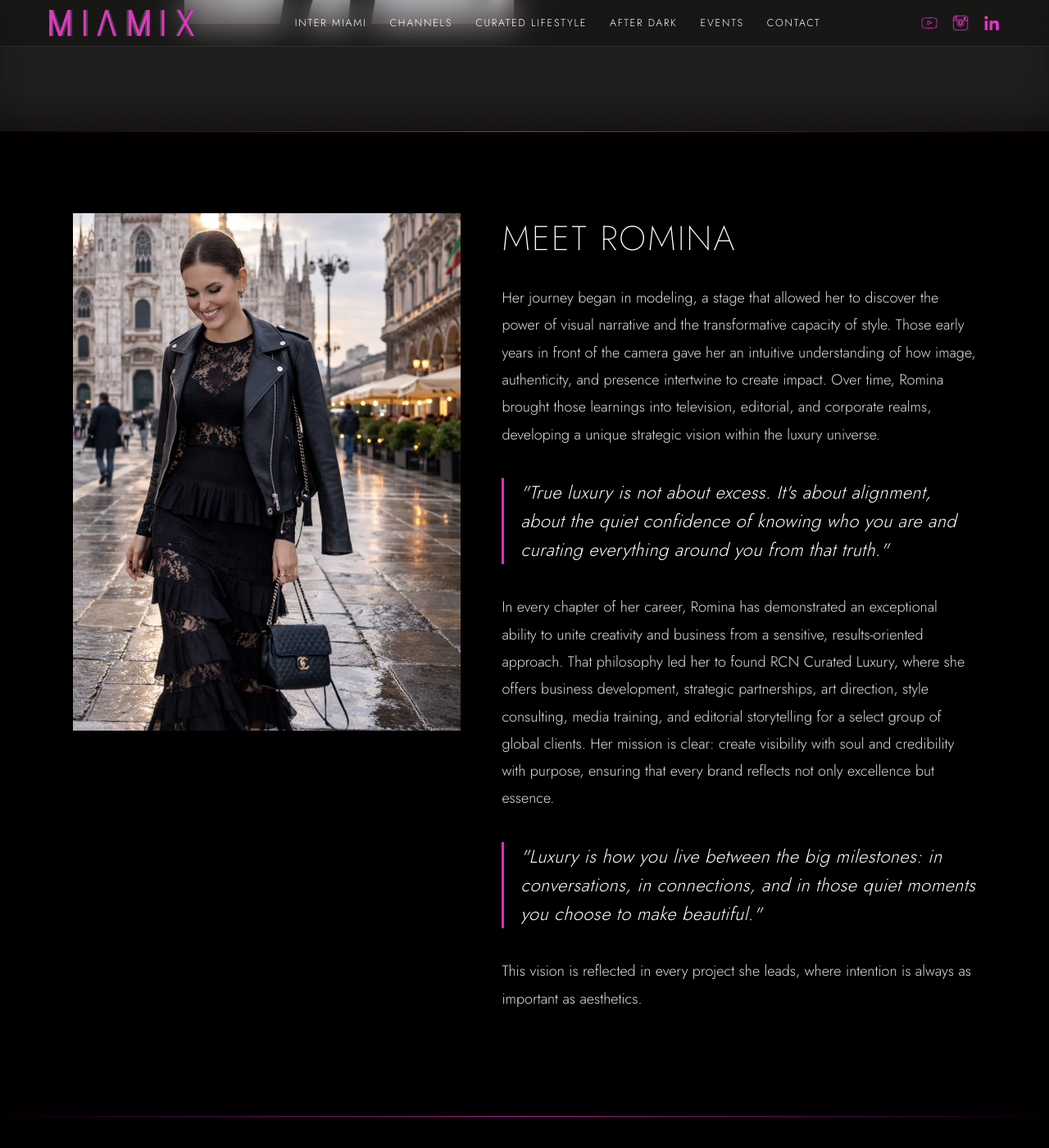
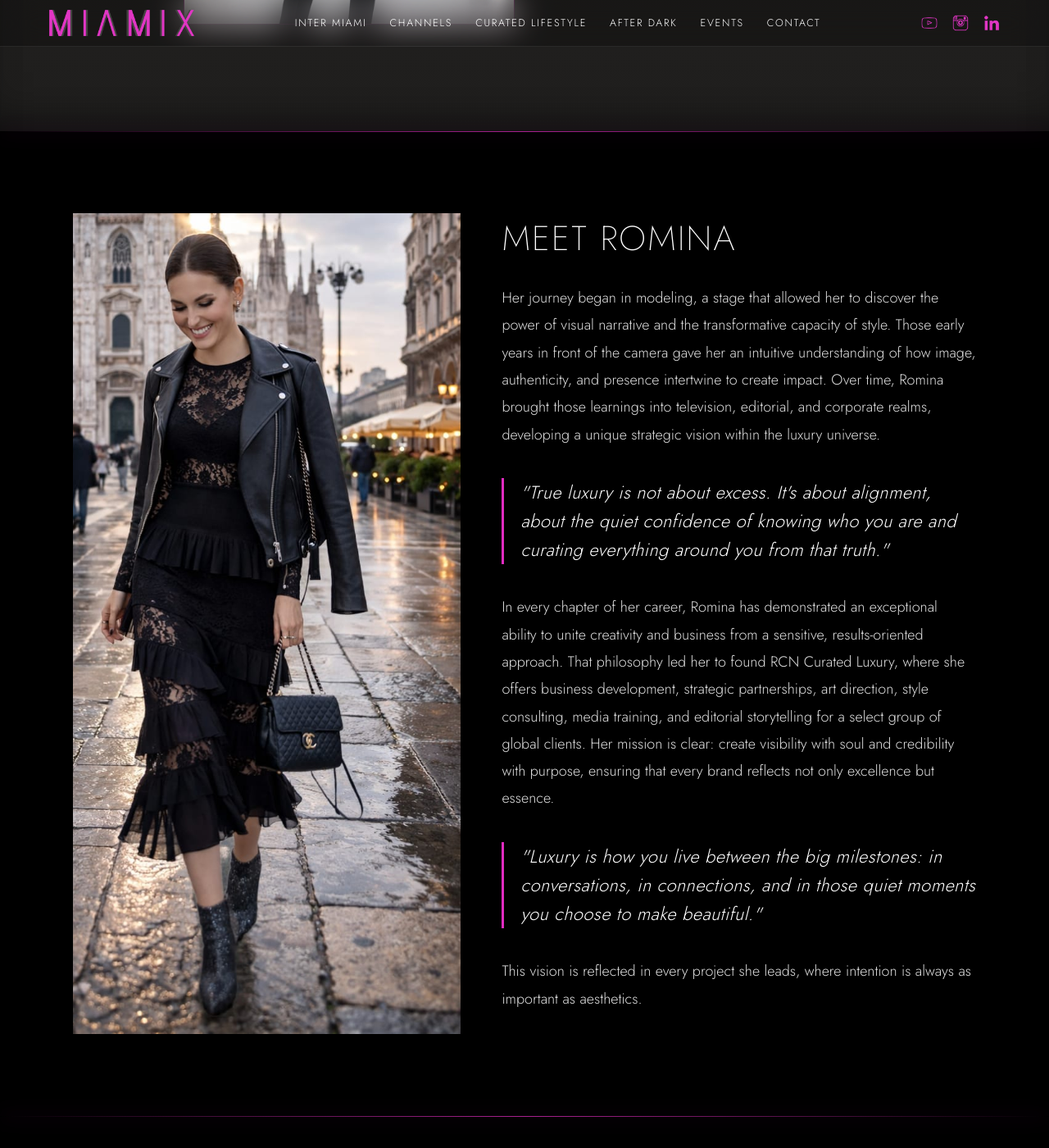
Before and after one commit to MIAMIX-io/MIAMIX.VIP-Site, a Jekyll site: the page built from curated-lifestyle.html, in a window 1280 px wide and 1400 px high, scrolled down 2117 px. Shown: the whole window at 82% size. Built offline with Jekyll 4.4.1, drawn with Linux system fonts in a browser that asks for light colours.

Commit message:
Modify CSS for bio-grid and bio-photo styles
Updated CSS properties for bio section layout and photo.

```diff
--- a/assets/css/creator.css
+++ b/assets/css/creator.css
@@ -264,14 +264,13 @@
   display: grid;
   grid-template-columns: .9fr 1.1fr;
   gap: 50px;
-  align-items: start;
+  align-items: stretch;
 }
 .curated-page .bio-photo {
-  position: sticky;
-  top: 110px;
+  position: static;
   width: 100%;
-  height: auto;
-  aspect-ratio: 3 / 4;
+  height: 100%;
+  aspect-ratio: auto;
   object-fit: cover;
   object-position: top center;
   display: block;
@@ -538,7 +537,7 @@
   .curated-page .wrap { padding-left: 20px; padding-right: 20px; }
   .curated-page .romina-hero { padding-top: 84px; padding-bottom: 40px; }
   .curated-page .bio .wrap.bio-grid { grid-template-columns: 1fr; gap: 36px; }
-  .curated-page .bio-photo { position: static; max-width: 460px; margin: 0 auto; }
+  .curated-page .bio-photo { position: static; height: auto; aspect-ratio: 3 / 4; max-width: 460px; margin: 0 auto; }
   .curated-page .bio h2 { font-size: 32px; }
   .curated-page .bio,
   .curated-page .curated-stories { padding: 50px 0 60px; }
```
